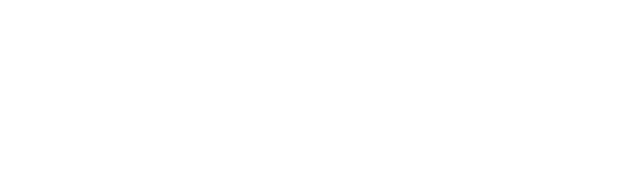
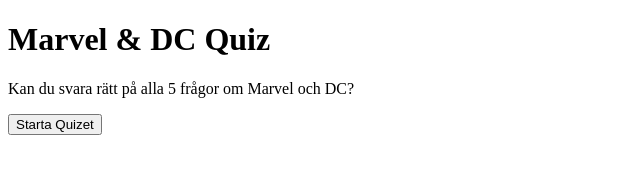
Before and after one commit to ilyeslounes-lgtm/quiz-ilyes, a plain HTML site: page index.html in a window 1280 px wide. Shown: the whole page, without its empty margins (0-640 px from the left). Drawn offline with Linux system fonts and the light colour scheme.

Commit message:
Update index.html

```diff
--- a/index.html
+++ b/index.html
@@ -2,6 +2,18 @@
 <html lang="en">
 <head>
     <meta charset="UTF-8">
-    <meta name="viewport" content="width=device-width, initial-scale=1.0"><title>LBS Quizen</title>
+    <meta name="viewport" content="width=device-width, initial-scale=1.0">
+    <title>Marvel & DC Trivia</title>
     <link rel="stylesheet" href="styles.css">
     <script src="script.js" defer></script>
+</head>
+<body>
+    <div class="container">
+        <h1>Marvel & DC Quiz</h1>
+
+
+        <div id="start-screen" class="screen">
+            <p>Kan du svara rätt på alla 5 frågor om Marvel och DC?</p>
+            <button id="start-button" class="button">Starta Quizet</button>
+        </div>
+    </div>
```
